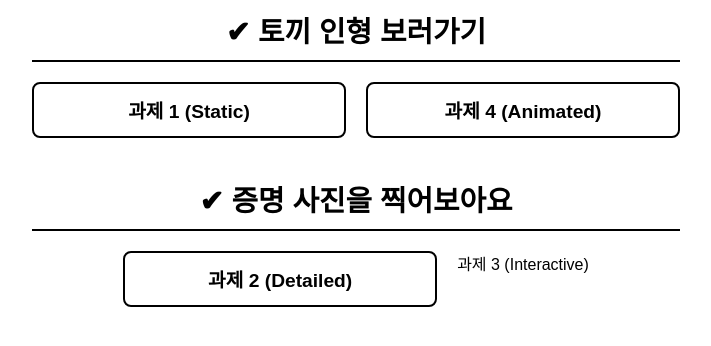
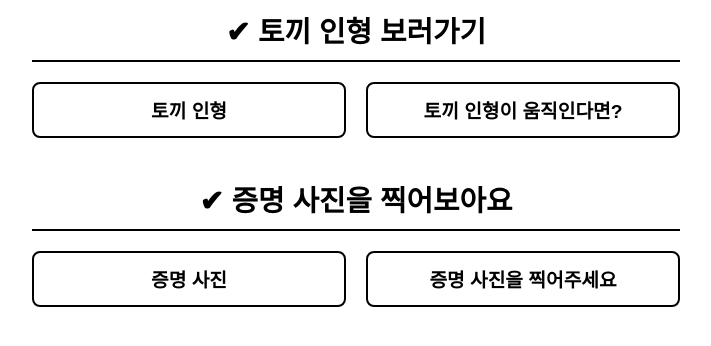
Before and after one commit to yunh4507/heeishee, a plain HTML site: page index.html in a window 1280 px wide. Shown: the part 278-624 px from the top of the page, without its empty margins (284-995 px from the left). Drawn offline with Linux system fonts and the light colour scheme; a web font is replaced by a local one.

Commit message:
Update index.html

```diff
--- a/index.html
+++ b/index.html
@@ -26,12 +26,12 @@
             <h2>✔ 토끼 인형 보러가기</h2>
             <div class="button-container">
 
-                <a href="./a1.html">
-                    과제 1 (Static)
+                <a href="a1.html">
+                    토끼 인형
                 </a>
 
-                <a href="./a4.html">
-                    과제 4 (Animated)
+                <a href="a4.html">
+                    토끼 인형이 움직인다면?
                 </a>
             </div>
         </div>
@@ -40,11 +40,12 @@
             <h2>✔ 증명 사진을 찍어보아요</h2>
             <div class="button-container">
 
-                <a href="./a2.html">
-                    과제 2 (Detailed)
+                <a href="a2.html">
+                    증명 사진
                 </a>
 
-                과제 3 (Interactive)
+                <a href="a3.html">
+                    증명 사진을 찍어주세요
                 </a>
             </div>
         </div>
```
